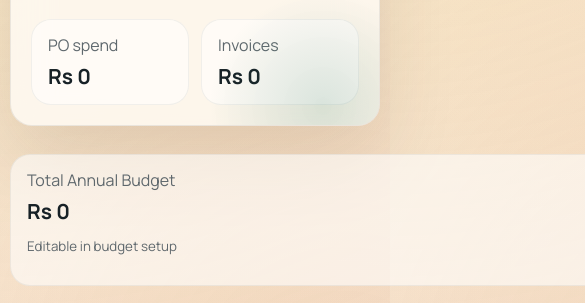
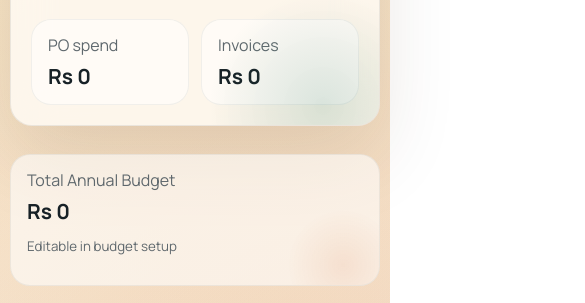
Before and after one commit to AnirudhPanda/cultstore-budget-flow, a website: page index.html in a window 390 px wide. Shown: the part 510-813 px from the top of the page, 585 px wide, since content can reach past the window. Drawn offline with Linux system fonts and the light colour scheme; no server answers.

Commit message:
Fix responsive layout overflow

```diff
--- a/styles.css
+++ b/styles.css
@@ -28,6 +28,7 @@ body {
   min-height: 100vh;
   font-family: "Manrope", sans-serif;
   color: var(--ink);
+  overflow-x: hidden;
   background:
     radial-gradient(circle at top left, rgba(239, 188, 90, 0.35), transparent 24%),
     radial-gradient(circle at right 12% top 18%, rgba(210, 106, 49, 0.2), transparent 18%),
@@ -48,7 +49,8 @@ select:focus-visible {
 }
 
 .page-shell {
-  width: min(1320px, calc(100vw - 32px));
+  width: min(1320px, calc(100% - 32px));
+  max-width: calc(100% - 32px);
   margin: 0 auto;
   padding: 32px 0 56px;
 }
@@ -296,6 +298,14 @@ label {
 .two-column-grid {
   display: grid;
   gap: 20px;
+}
+
+.hero > *,
+.summary-grid > *,
+.two-column-grid > *,
+.form-layout > *,
+.dashboard > * {
+  min-width: 0;
 }
 
 .summary-grid {
@@ -651,6 +661,7 @@ label {
 .table-wrap {
   margin-top: 18px;
   overflow: auto;
+  max-width: 100%;
   border-radius: 18px;
   border: 1px solid rgba(23, 33, 38, 0.08);
   background: rgba(255, 255, 255, 0.5);
@@ -659,6 +670,7 @@ label {
 .quarter-table-wrap {
   margin-top: 18px;
   overflow: auto;
+  max-width: 100%;
   border-radius: 18px;
   border: 1px solid rgba(23, 33, 38, 0.08);
   background: rgba(255, 255, 255, 0.5);
@@ -909,7 +921,8 @@ td:nth-child(14) {
 
 @media (max-width: 760px) {
   .page-shell {
-    width: min(100vw - 20px, 100%);
+    width: calc(100% - 20px);
+    max-width: calc(100% - 20px);
     padding-top: 16px;
   }
 
```
